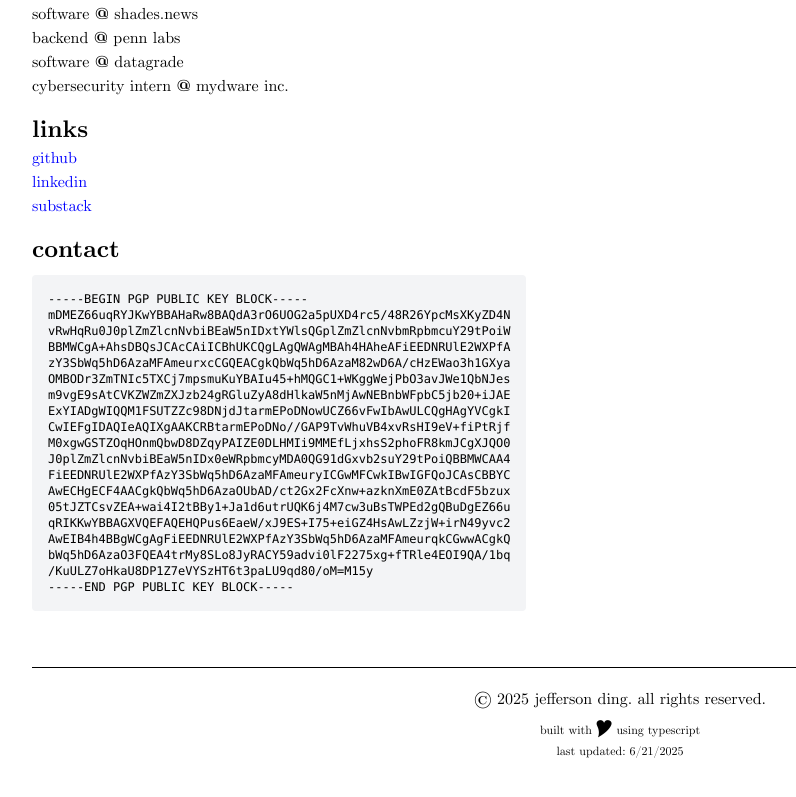
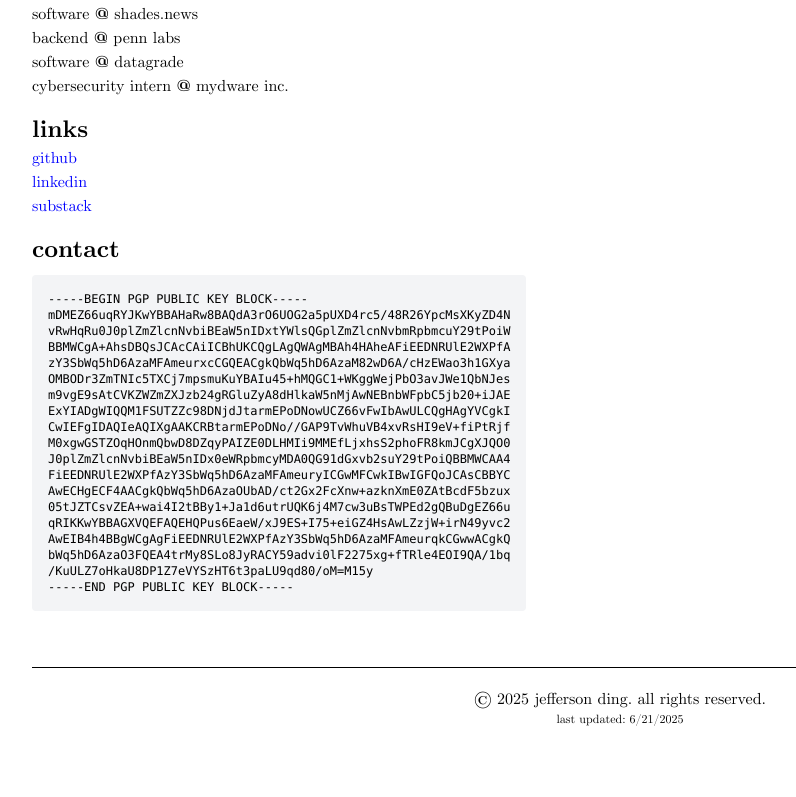
Before and after one commit to jeofo/jeffersonding.com, a React (Vite) app: page / in a window 1280 px wide. Shown: the part 289-1086 px from the top of the page, without its empty margins (20-816 px from the left). Built offline with nearby package versions, Linux system fonts and the light colour scheme.

Commit message:
emoj upd

```diff
--- a/src/App.tsx
+++ b/src/App.tsx
@@ -95,11 +95,6 @@ bWq5hD6AzaO3FQEA4trMy8SLo8JyRACY59advi0lF2275xg+fTRle4EOI9QA/1bq
         <p className="break-words">
           © {new Date().getFullYear()} jefferson ding. all rights reserved.
         </p>
-        <p className="text-xs break-words">
-          built with{" "}
-          <span className="text-2xl relative bottom-[-2.8px]">🎔</span> using
-          typescript
-        </p>
         <p className="text-xs text-center break-words">
           last updated: {new Date(1750505370000).toLocaleDateString()}
         </p>
```
